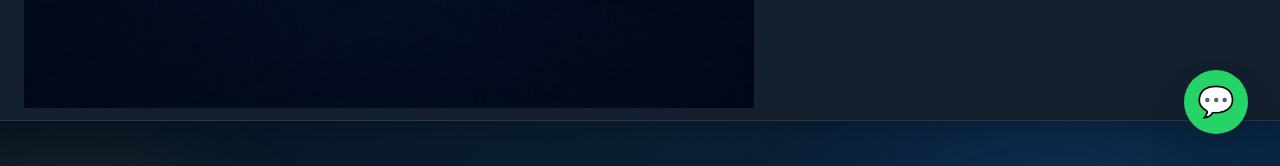
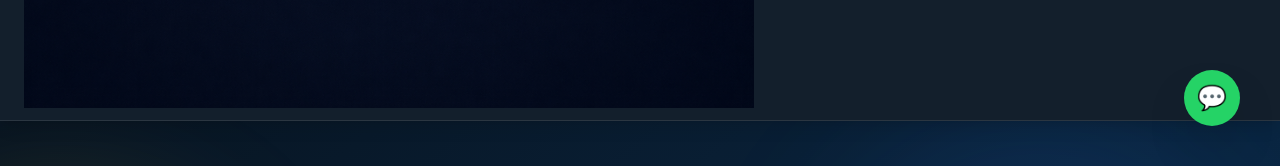
Before and after one commit to brianmichaelu/lubrun-website, a Next.js app: page / in a window 1280 px wide. Shown: the part 634-800 px from the top of the page. Built offline with nearby package versions, Linux system fonts and the light colour scheme.

Commit message:
Update page.tsx

```diff
--- a/app/page.tsx
+++ b/app/page.tsx
@@ -612,8 +612,8 @@ Extra Details: ${quoteForm.message}`
       </section>
 
       {/* CONTACT */}
-      <section id="contact" className="scroll-mt-28 bg-[#0A2540] py-24 text-white">
-        <div className="mx-auto grid max-w-7xl gap-16 px-6 lg:grid-cols-2">
+      <section id="contact" className="scroll-mt-40 bg-[#0A2540] py-24 text-white">
+        <div className="mx-auto grid max-w-7xl gap-12 px-6 lg:grid-cols-2">
           <div>
             <p className="text-sm font-semibold uppercase tracking-[0.3em] text-[#D4AF37]">
               Contact Us
@@ -822,7 +822,7 @@ Extra Details: ${quoteForm.message}`
         href={`${whatsappBase}?text=${quickQuoteMessage}`}
         target="_blank"
         rel="noopener noreferrer"
-        className="fixed bottom-6 right-6 z-50 flex h-14 w-14 items-center justify-center rounded-full bg-[#25D366] text-2xl text-white shadow-2xl transition hover:scale-110 md:bottom-8 md:right-8 md:h-16 md:w-16 md:text-3xl"
+        className="fixed bottom-5 right-5 z-50 flex h-14 w-14 items-center justify-center rounded-full bg-[#25D366] text-2xl text-white shadow-2xl transition hover:scale-110 lg:bottom-10 lg:right-10 lg:h-14 lg:w-14 lg:text-2xl"
         aria-label="Chat with Lub Run Enterprises on WhatsApp"
       >
         💬
```
